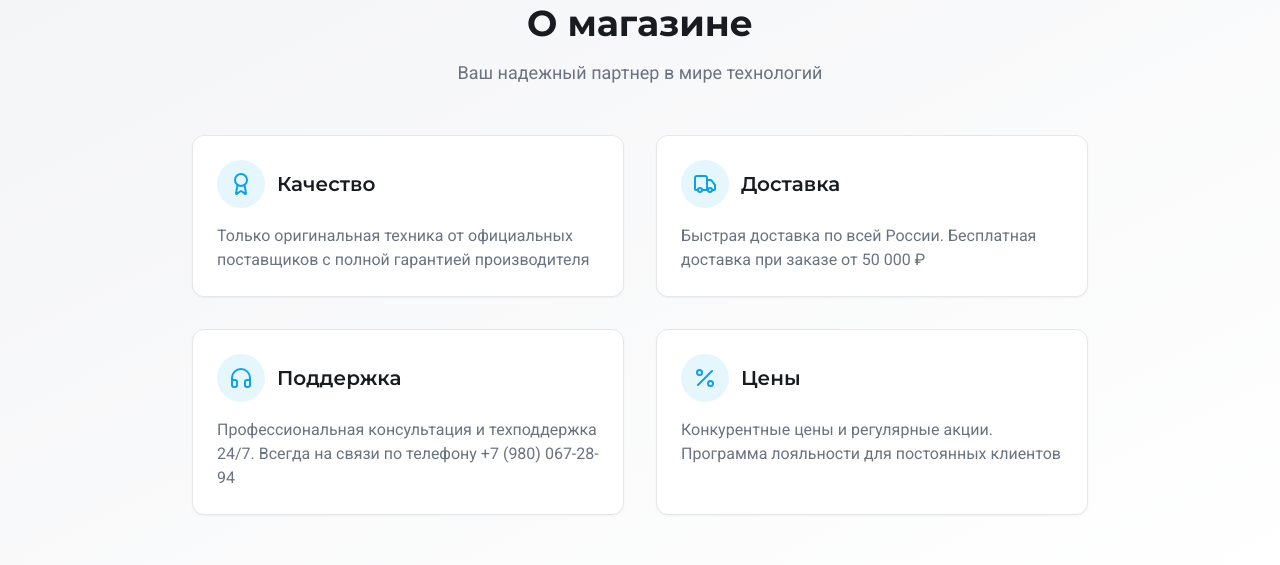
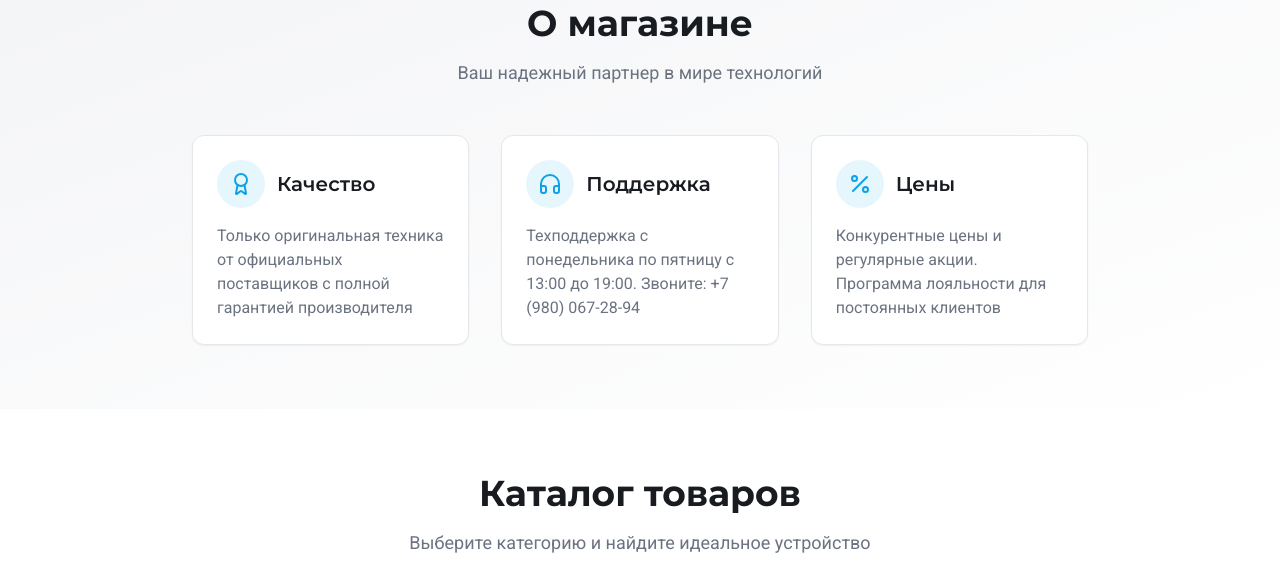
Before and after one commit to pr-poehali-dev/online-shop-animation, a React (Vite) app: page / in a window 1280 px wide. Shown: the part 640-1205 px from the top of the page. Built offline with nearby package versions, Linux system fonts and the light colour scheme.

Commit message:
Убили доставку сделай понедельник - пятница и сделай тех поддержку с 13:00 до 19:00

```diff
--- a/src/pages/Index.tsx
+++ b/src/pages/Index.tsx
@@ -291,7 +291,7 @@ export default function Index() {
                 Ваш надежный партнер в мире технологий
               </p>
             </div>
-            <div className="grid md:grid-cols-2 gap-8">
+            <div className="grid md:grid-cols-3 gap-8">
               <Card className="animate-fade-in">
                 <CardContent className="p-6 space-y-4">
                   <div className="flex items-center gap-3">
@@ -310,31 +310,17 @@ export default function Index() {
                 <CardContent className="p-6 space-y-4">
                   <div className="flex items-center gap-3">
                     <div className="h-12 w-12 rounded-full bg-primary/10 flex items-center justify-center">
-                      <Icon name="Truck" className="h-6 w-6 text-primary" />
+                      <Icon name="HeadphonesIcon" className="h-6 w-6 text-primary" />
                     </div>
-                    <h3 className="text-xl font-semibold">Доставка</h3>
+                    <h3 className="text-xl font-semibold">Поддержка</h3>
                   </div>
                   <p className="text-muted-foreground">
-                    Быстрая доставка по всей России. Бесплатная доставка при заказе от 50 000 ₽
+                    Техподдержка с понедельника по пятницу с 13:00 до 19:00. Звоните: +7 (980) 067-28-94
                   </p>
                 </CardContent>
               </Card>
 
               <Card className="animate-fade-in" style={{ animationDelay: '200ms' }}>
-                <CardContent className="p-6 space-y-4">
-                  <div className="flex items-center gap-3">
-                    <div className="h-12 w-12 rounded-full bg-primary/10 flex items-center justify-center">
-                      <Icon name="HeadphonesIcon" className="h-6 w-6 text-primary" />
-                    </div>
-                    <h3 className="text-xl font-semibold">Поддержка</h3>
-                  </div>
-                  <p className="text-muted-foreground">
-                    Профессиональная консультация и техподдержка 24/7. Всегда на связи по телефону +7 (980) 067-28-94
-                  </p>
-                </CardContent>
-              </Card>
-
-              <Card className="animate-fade-in" style={{ animationDelay: '300ms' }}>
                 <CardContent className="p-6 space-y-4">
                   <div className="flex items-center gap-3">
                     <div className="h-12 w-12 rounded-full bg-primary/10 flex items-center justify-center">
@@ -479,7 +465,7 @@ export default function Index() {
                 </li>
                 <li className="flex items-center gap-2">
                   <Icon name="Clock" className="h-4 w-4" />
-                  <span>Пн-Вс: 12:00 - 20:00</span>
+                  <span>Пн-Пт: 13:00 - 19:00</span>
                 </li>
               </ul>
             </div>
```
